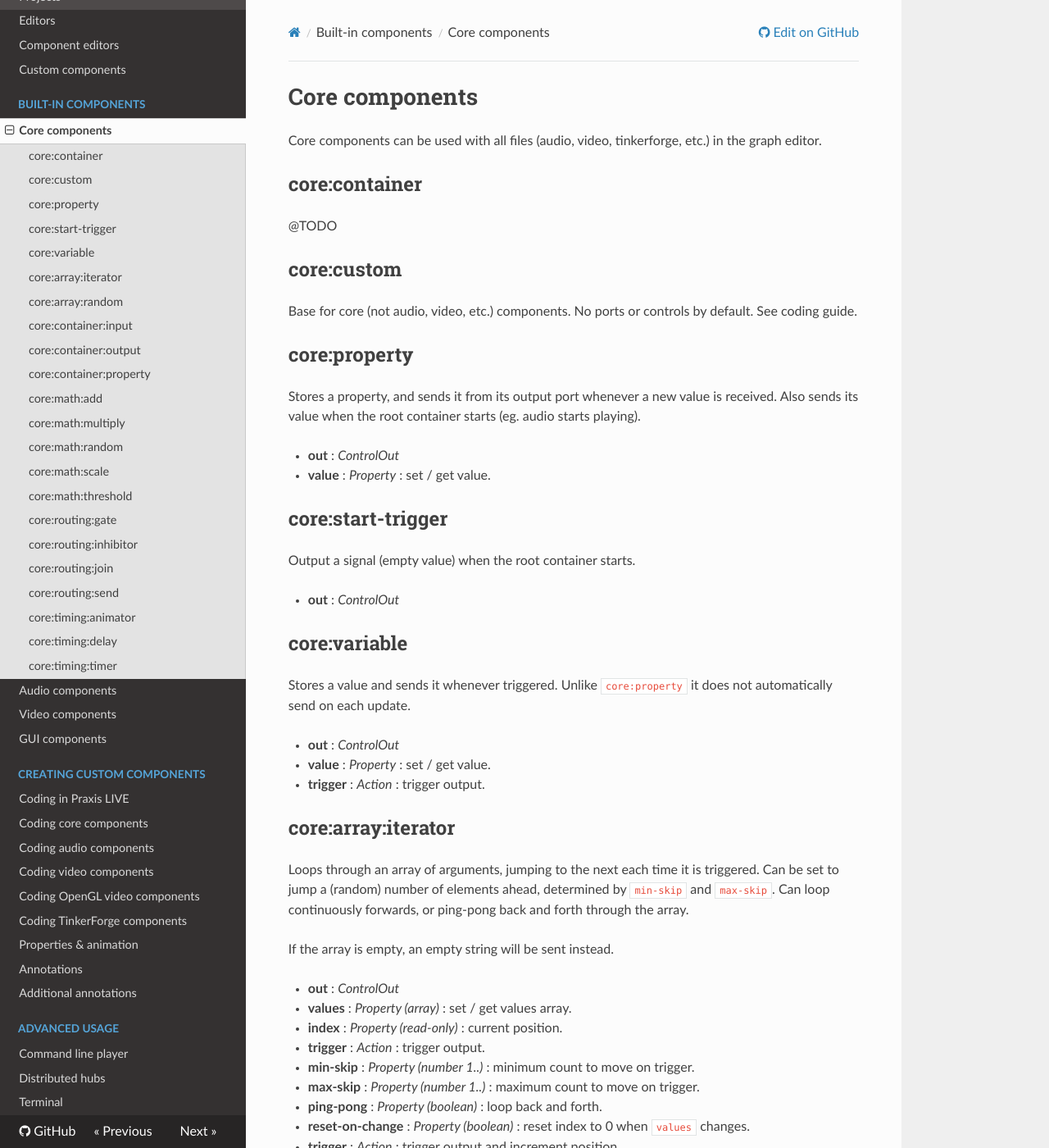
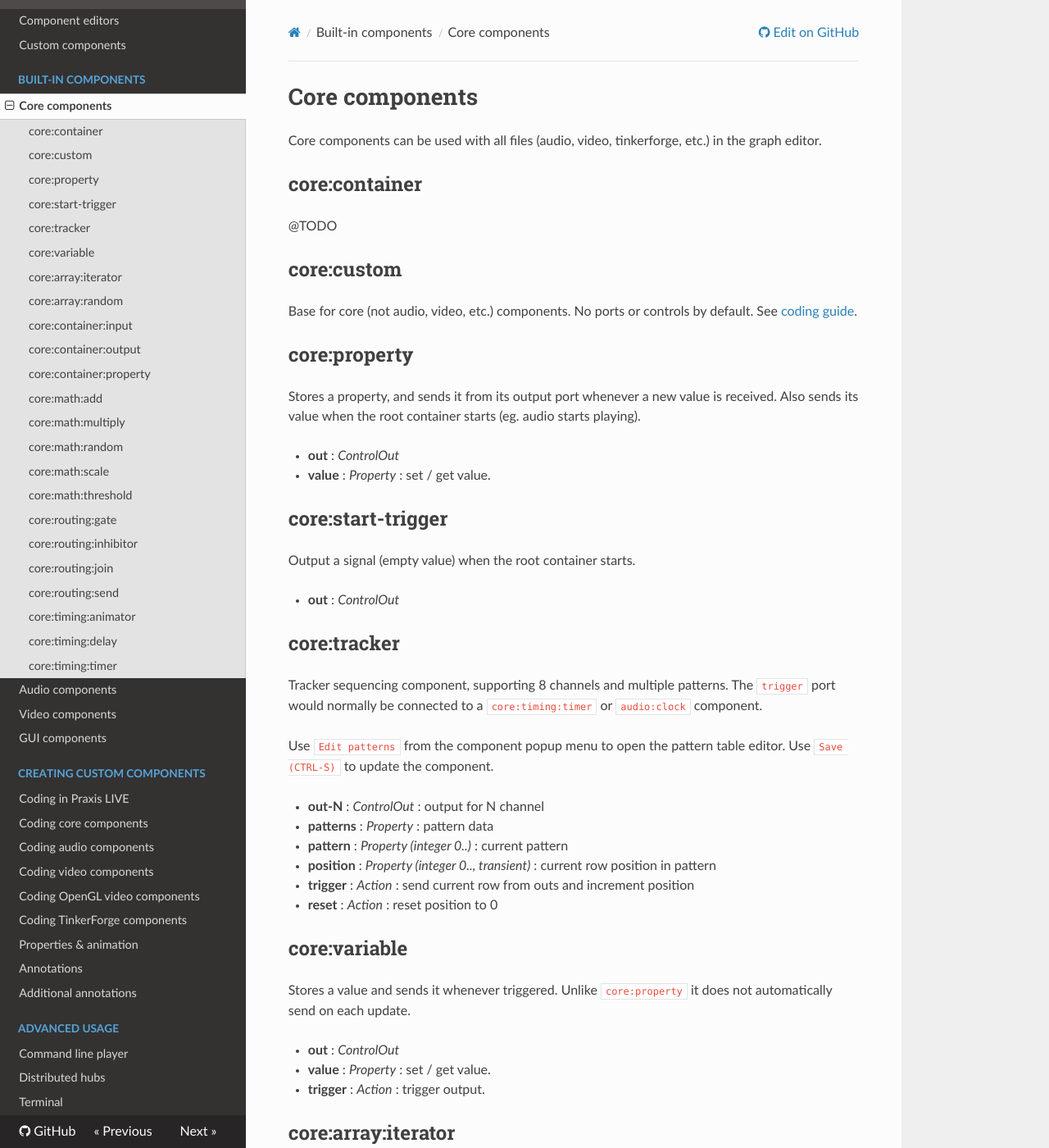
Before and after one commit to praxis-live/support, an MkDocs documentation site: the page built from docs/components-core.md, in a window 1280 px wide and 1400 px high. Shown: the whole window at 82% size. Built offline with MkDocs 1.6.1, drawn with Linux system fonts in a browser that asks for light colours; nearby versions of some CDN libraries; old or Windows-style settings are respelled for this version of MkDocs.

Commit message:
Add information on core:tracker component

```diff
--- a/docs/components-core.md
+++ b/docs/components-core.md
@@ -8,7 +8,7 @@ Core components can be used with all files (audio, video, tinkerforge, etc.) in
 
 ## core:custom
 
-Base for core (not audio, video, etc.) components. No ports or controls by default. See coding guide.
+Base for core (not audio, video, etc.) components. No ports or controls by default. See [coding guide](coding.md).
 
 ## core:property
 
@@ -22,6 +22,19 @@ Stores a property, and sends it from its output port whenever a new value is rec
 Output a signal (empty value) when the root container starts.
 
 - **out** : _ControlOut_
+
+## core:tracker
+
+Tracker sequencing component, supporting 8 channels and multiple patterns. The `trigger` port would normally be connected to a `core:timing:timer` or `audio:clock` component.
+
+Use `Edit patterns` from the component popup menu to open the pattern table editor. Use `Save (CTRL-S)` to update the component.
+
+- **out-N** : _ControlOut_ : output for N channel
+- **patterns** : _Property_ : pattern data
+- **pattern** : _Property (integer 0..)_ : current pattern
+- **position** : _Property (integer 0.., transient)_ : current row position in pattern
+- **trigger** : _Action_ : send current row from outs and increment position
+- **reset** : _Action_ : reset position to 0
 
 ## core:variable
 
```
